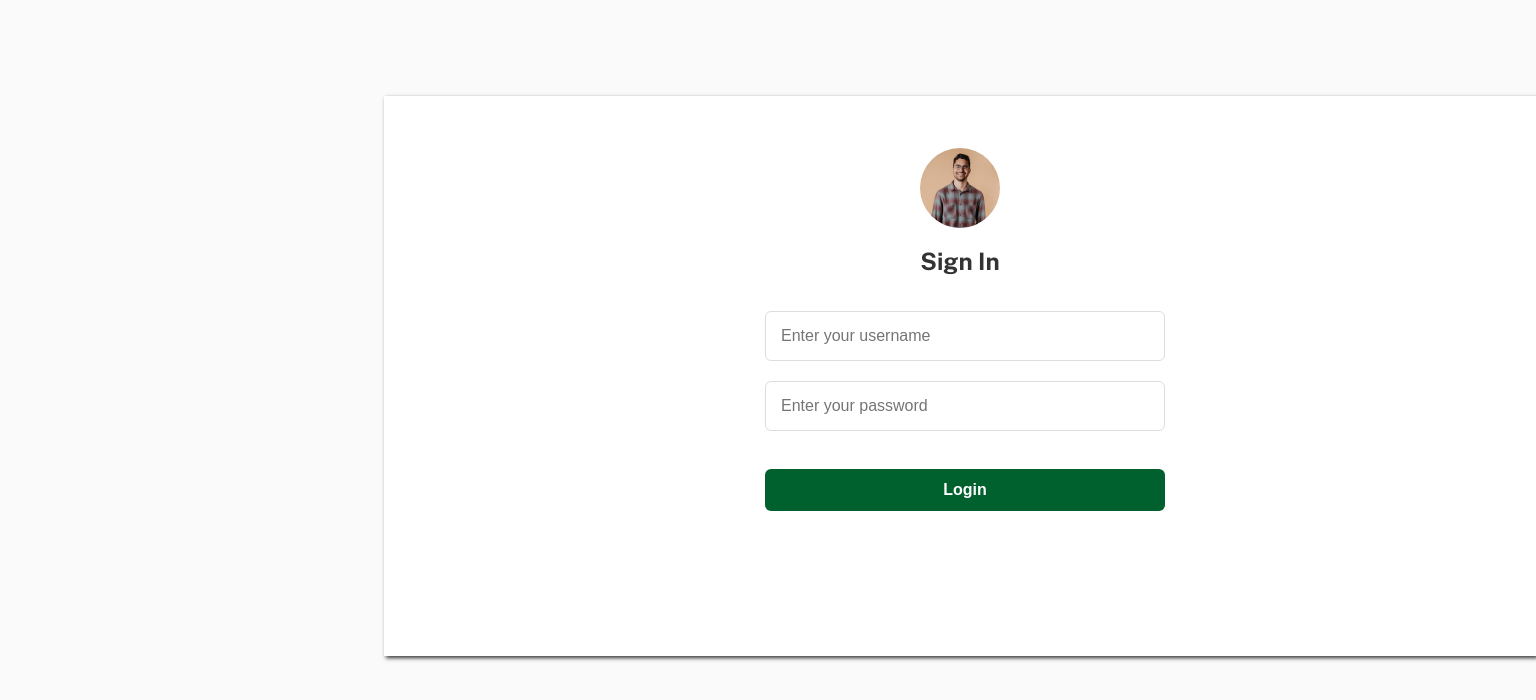
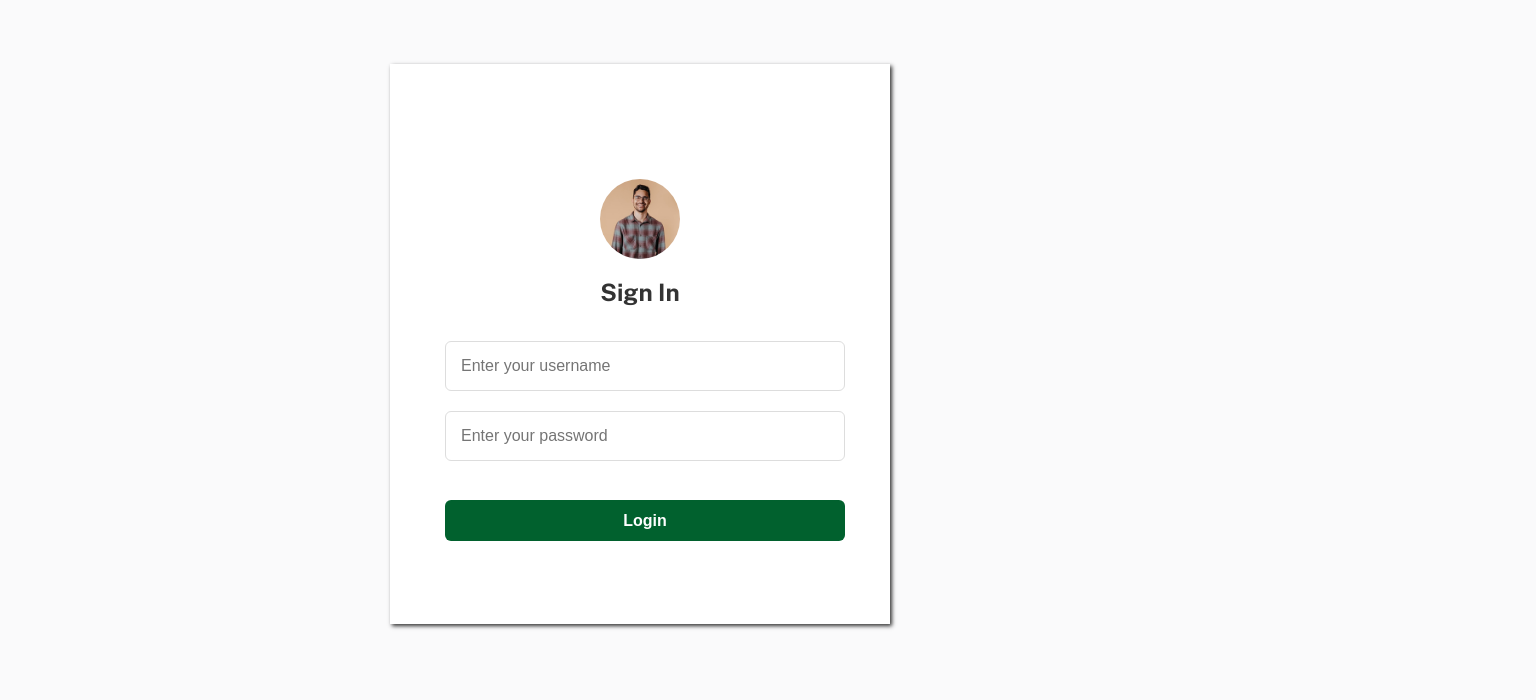
Before and after one commit to Ronn-code/Eclectis-Smartroom-allocation, a React (Vite) app: page /login in a window 1280 px wide. Shown: the top 700 px of the page, 1536 px wide, since content can reach past the window. Built offline with nearby package versions, Linux system fonts and the light colour scheme.

Commit message:
updated login page

```diff
--- a/src/pages/auth/Login.jsx
+++ b/src/pages/auth/Login.jsx
@@ -63,12 +63,14 @@ function Login() {
     <div className='login-page' style={{
             display: 'flex',
             width:'90%',
-            marginTop:'6rem',
             flexDirection: 'column',
             alignItems: 'center',
+            justifyContent: 'center',
             minHeight: '70vh',
-            padding: '20px',
-            boxSizing: 'border-box'}}>
+            padding: '1rem',
+            boxSizing: 'border-box',
+            maxWidth: '500px',
+            margin: '4rem auto'}}>
       <div className="top-login" style={{
             display: 'flex',
             flexDirection: 'column',
```
